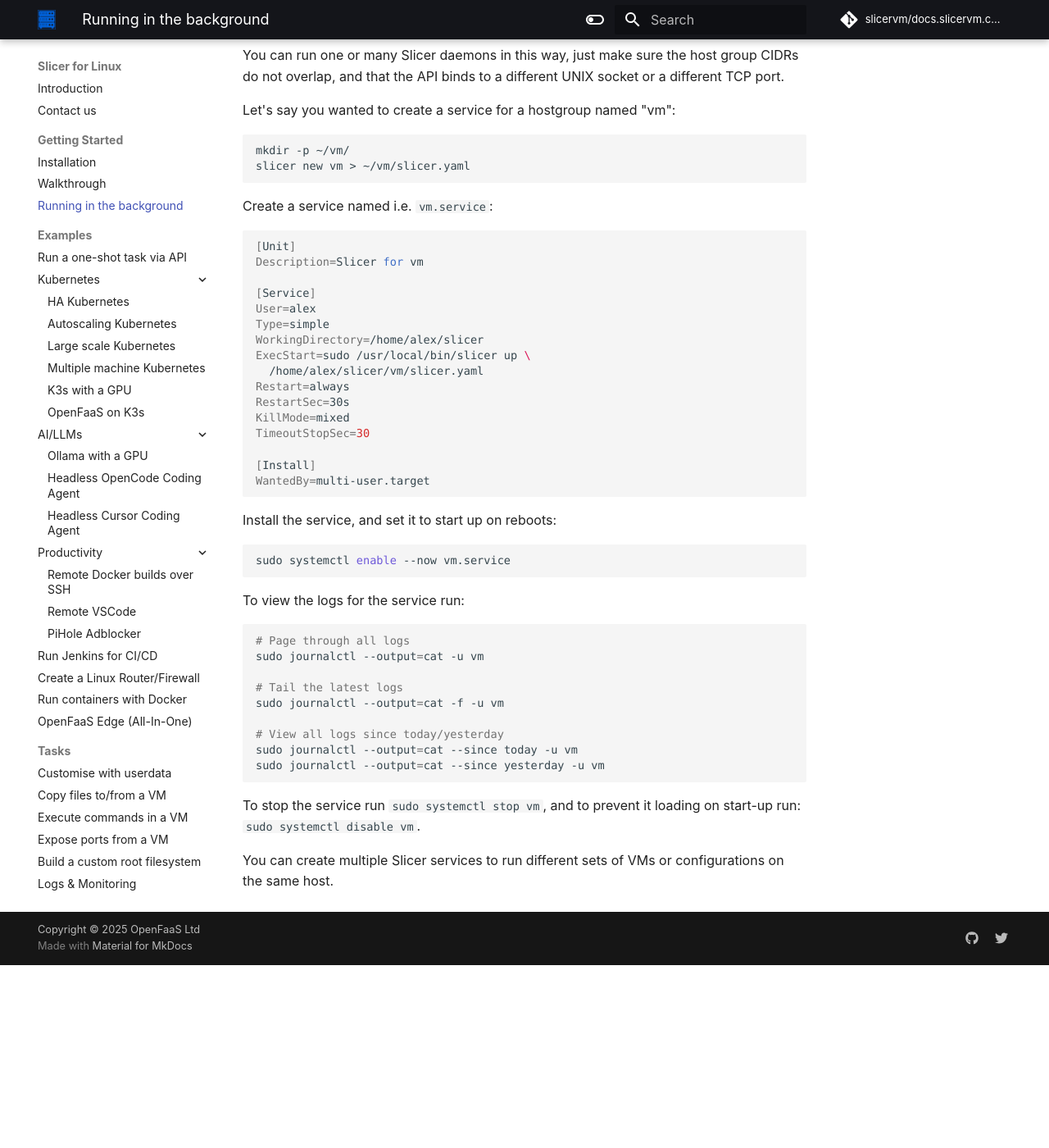
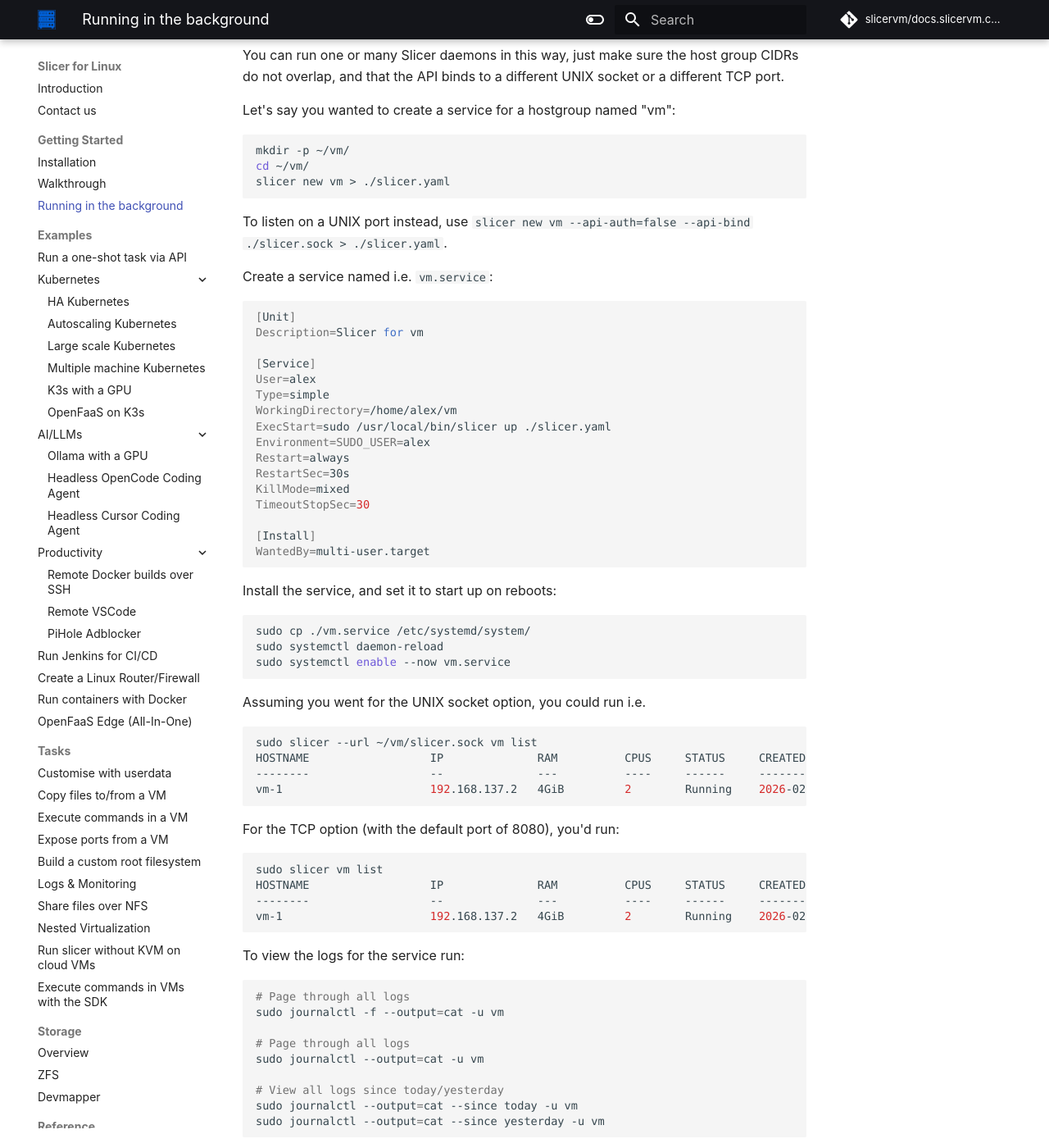
Before and after one commit to slicervm/docs.slicervm.com, an MkDocs documentation site: the page built from docs/getting-started/daemon.md, in a window 1280 px wide and 1400 px high, scrolled down 518 px. Shown: the whole window at 82% size. Built offline with MkDocs 1.6.1 and Material for MkDocs 9.7.7, drawn with Linux system fonts in a browser that asks for light colours; some web fonts are replaced; comment, search, counter and statistics services are not loaded; before the commit the page ends 1695 px from its top, so only the background shows below that.

Commit message:
Update daemon instructions
Signed-off-by: Alex Ellis (OpenFaaS Ltd) <alexellis2@gmail.com>

````diff
--- a/docs/getting-started/daemon.md
+++ b/docs/getting-started/daemon.md
@@ -15,8 +15,11 @@
 
 ```bash
 mkdir -p ~/vm/
-slicer new vm > ~/vm/slicer.yaml
+cd ~/vm/
+slicer new vm > ./slicer.yaml
 ```
+
+To listen on a UNIX port instead, use `slicer new vm --api-auth=false --api-bind ./slicer.sock > ./slicer.yaml`.
 
 Create a service named i.e. `vm.service`:
 
@@ -27,9 +30,9 @@
 [Service]
 User=alex
 Type=simple
-WorkingDirectory=/home/alex/slicer
-ExecStart=sudo /usr/local/bin/slicer up \
-  /home/alex/slicer/vm/slicer.yaml
+WorkingDirectory=/home/alex/vm
+ExecStart=sudo /usr/local/bin/slicer up ./slicer.yaml
+Environment=SUDO_USER=alex
 Restart=always
 RestartSec=30s
 KillMode=mixed
@@ -42,17 +45,37 @@
 Install the service, and set it to start up on reboots:
 
 ```bash
+sudo cp ./vm.service /etc/systemd/system/
+sudo systemctl daemon-reload
 sudo systemctl enable --now vm.service
+```
+
+Assuming you went for the UNIX socket option, you could run i.e.
+
+```bash
+sudo slicer --url ~/vm/slicer.sock vm list
+HOSTNAME                  IP              RAM          CPUS     STATUS     CREATED              TAGS
+--------                  --              ---          ----     ------     -------              -----
+vm-1                      192.168.137.2   4GiB         2        Running    2026-02-27 16:30:53
+```
+
+For the TCP option (with the default port of 8080), you'd run:
+
+```bash
+sudo slicer vm list
+HOSTNAME                  IP              RAM          CPUS     STATUS     CREATED              TAGS
+--------                  --              ---          ----     ------     -------              -----
+vm-1                      192.168.137.2   4GiB         2        Running    2026-02-27 16:30:53
 ```
 
 To view the logs for the service run:
 
 ```bash
 # Page through all logs
+sudo journalctl -f --output=cat -u vm
+
+# Page through all logs
 sudo journalctl --output=cat -u vm
-
-# Tail the latest logs
-sudo journalctl --output=cat -f -u vm
 
 # View all logs since today/yesterday
 sudo journalctl --output=cat --since today -u vm
````
